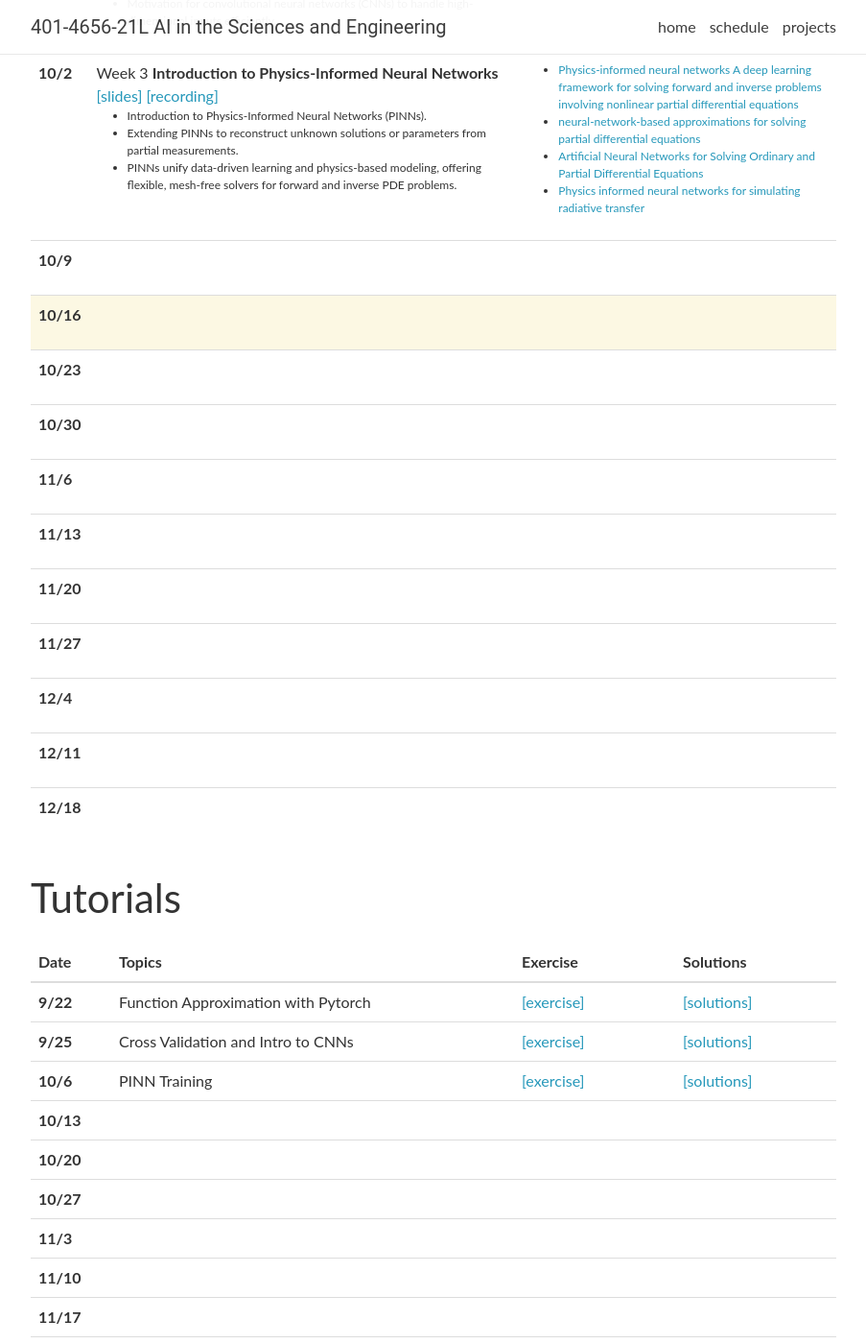
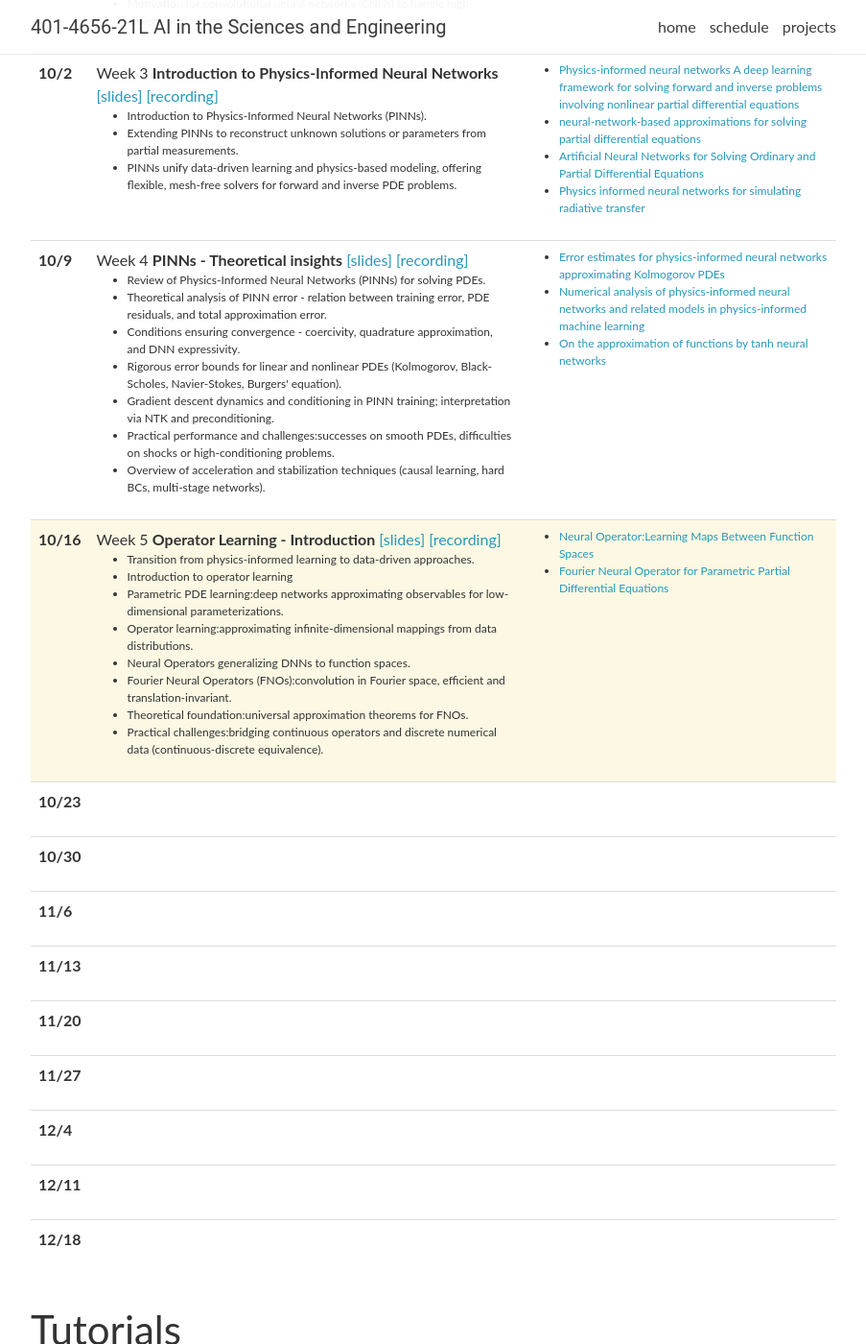
Before and after one commit to camlab-ethz/ai4s-course, a Jekyll site: the page built from fall2025/_pages/schedule.md, in a window 1280 px wide and 1400 px high, scrolled down 532 px. Shown: the whole window at 96% size, without its empty margins (188-1091 px from the left). Built offline with Jekyll 4.4.1, drawn with Linux system fonts in a browser that asks for light colours; nearby versions of some CDN libraries; comment, search, counter and statistics services are not loaded; some of the changed text lies outside the part shown.

Commit message:
update the materials for lec4 and lec5

```diff
--- a/_data/lectures_2025.yml
+++ b/_data/lectures_2025.yml
@@ -47,8 +47,39 @@
 
 
 - date: 10/9
+  title: >
+    Week 4 <strong>PINNs - Theoretical insights</strong> <a href="AISE25Lect4.pdf">[slides]</a> <a href="https://ethz.zoom.us/rec/play/kAAePCqakjFVOBbB8YPXMNRlQyUDyWudCl76fLNAa4j21qb9hj2ic2rvMYeqrz_YB4mYu4-GXv7ynLWj.4Ns8mOAcWNosJjKb?autoplay=true&startTime=1759990281000">[recording]</a>
+  slides:
+  topics:
+    - Review of Physics-Informed Neural Networks (PINNs) for solving PDEs.
+    - Theoretical analysis of PINN error - relation between training error, PDE residuals, and total approximation error.
+    - Conditions ensuring convergence - coercivity, quadrature approximation, and DNN expressivity.
+    - Rigorous error bounds for linear and nonlinear PDEs (Kolmogorov, Black-Scholes, Navier-Stokes, Burgers' equation).
+    - Gradient descent dynamics and conditioning in PINN training; interpretation via NTK and preconditioning.
+    - Practical performance and challenges:successes on smooth PDEs, difficulties on shocks or high-conditioning problems.
+    - Overview of acceleration and stabilization techniques (causal learning, hard BCs, multi-stage networks).
+  readings:
+    - <a href="https://arxiv.org/abs/2106.14473">Error estimates for physics-informed neural networks approximating Kolmogorov PDEs</a> <br/>
+    - <a href="https://arxiv.org/abs/2402.10926">Numerical analysis of physics-informed neural networks and related models in physics-informed machine learning</a> <br/>
+    - <a href="https://arxiv.org/abs/2104.08938">On the approximation of functions by tanh neural networks</a> <br/>
 
 - date: 10/16
+  title: >
+    Week 5 <strong>Operator Learning - Introduction</strong> <a href="AISE25Lect5.pdf">[slides]</a> <a href="https://ethz.zoom.us/rec/play/PA4-nX5frP8Sx5s1C0wlD784lHqHFNSxzGbzVyTYrg826Hj9ZOWtvsUhbAQvIEwMnda_5ei6Pb8nY35V.8Vk71uTJKFvXtq_5?autoplay=true&startTime=1760595311000">[recording]</a>
+  slides:
+  topics:
+    - Transition from physics-informed learning to data-driven approaches.
+    - Introduction to operator learning
+    - Parametric PDE learning:deep networks approximating observables for low-dimensional parameterizations.
+    - Operator learning:approximating infinite-dimensional mappings from data distributions.
+    - Neural Operators generalizing DNNs to function spaces.
+    - Fourier Neural Operators (FNOs):convolution in Fourier space, efficient and translation-invariant.
+    - Theoretical foundation:universal approximation theorems for FNOs.
+    - Practical challenges:bridging continuous operators and discrete numerical data (continuous-discrete equivalence).
+  readings:
+    - <a href="https://arxiv.org/abs/2108.08481">Neural Operator:Learning Maps Between Function Spaces</a> <br/>
+    - <a href="https://arxiv.org/abs/2010.08895">Fourier Neural Operator for Parametric Partial Differential Equations</a> <br/>
+
 
 - date: 10/23
 
--- a/_data/tutorials_2025.yml
+++ b/_data/tutorials_2025.yml
@@ -19,6 +19,10 @@
   solutions_url: https://colab.research.google.com/drive/1KBqId6qgTAmzOUgAkcJnE9UT8NMqjKsH
 
 - date: 10/13
+  topics:
+    Fourier Neural Operator
+  exercise_url: https://colab.research.google.com/drive/1SLWvaeSnKnAMX9Md8SAAaJtAmuUNSSRi?usp=sharing
+  solutions_url: https://colab.research.google.com/drive/1DBZW3AYwzQaxUoXjRxNQml7ClUQFJCR9?usp=sharing
 
 - date: 10/20
 
```
Also changed, not shown: 2 other files.
